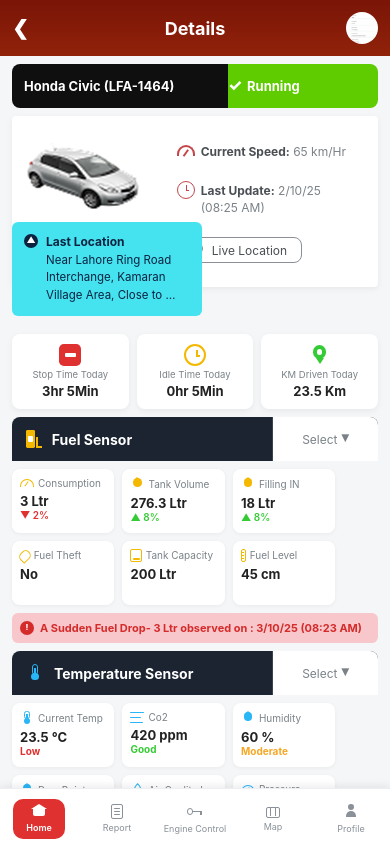
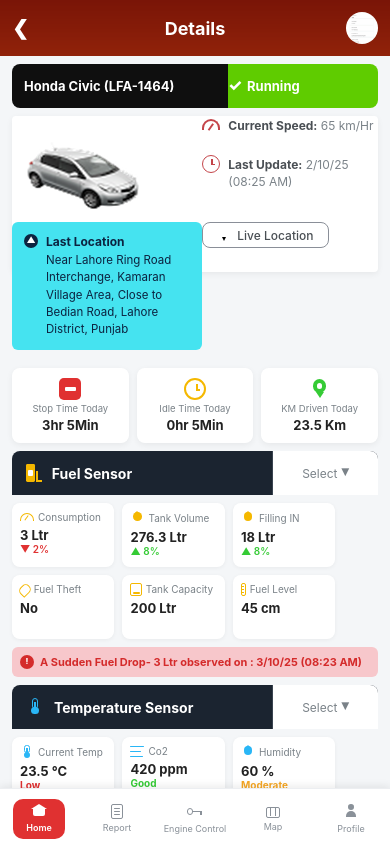
Before and after one commit to devkhizerahmad/connexis-vehicle-tracking-app, a React Native app: screen / in a window 390 px wide. Built offline with nearby package versions, Linux system fonts and the light colour scheme.

Commit message:
refactor: update VehicleInfoCard layout and styling for improved structure and clarity

```diff
--- a/src/screens/details/VehicleInfoCard.tsx
+++ b/src/screens/details/VehicleInfoCard.tsx
@@ -1,5 +1,11 @@
-// VehicleInfoCard.tsx — 45/55 split, van image, brick-red stats, Live Location button,
-// cyan Last-Location overlay that hangs ~1/3 below the card (card overflow visible)
+// VehicleInfoCard.tsx — Fix suite v3 / Fix 1:
+//  • Car image: 115x68 (contain) at left 14, top 27 from card top.
+//  • Vertical chain: 0 -> +27 (car top) -> +68 (car bot 95) -> +22 (cyan top 117)
+//    -> button top 117 -> button bot 147 -> +23 (card bot 170) -> cyan bot ~197 (~27pt hang).
+//  • Cyan box: 56% card width, left flush, radius 6, pad 12, bg #45E3F0, body font 10/15lh in 3 lines.
+//  • Right column: left edge = cyan right (56%) + pad 8, right edge = card right - 8.
+//  • Speed row: MUST fit on 1 line with label 11pt bold #4A4F54, value 11pt regular #7A8288.
+//  • Live Location button: top == cyan top (117), left == right column text start (56% + 8 + 26 = 56% + 34pt).
 import React from 'react';
 import {Image, Pressable, StyleSheet, Text, View} from 'react-native';
 import {ArrowCircle, Clock, Pin, Speedo} from './Icons';
@@ -18,20 +24,25 @@
   onCyanHeight?: (h: number) => void;
 }
 
-const cyanTop = SZ.imgT + SZ.sedanH + SZ.cyanTopGap;
+const cyanTop = SZ.imgT + SZ.sedanH + SZ.cyanTopGap; // 27 + 68 + 22 = 117
 
 export function VehicleInfoCard(p: Props) {
   return (
-    <View style={styles.card}>
-      <View style={{flexDirection: 'row'}}>
-        {/* Left column 45% — van image anchored at (14, 26) */}
-        <View style={{width: `${SZ.leftColPct}%`}}>
-          <Image
-            source={require('../../assets/img_car_sedan.png')}
+    <View style={[styles.card, {minHeight: cyanTop + SZ.btnH + SZ.cardBottomPad}]}>
+      {/* Left: car image anchored at (14, 27) — explicit 115x68 fixed box; card does not clip */}
+      <View
         style={{
           position: 'absolute',
           left: SZ.imgL,
           top: SZ.imgT,
+          width: SZ.sedanW,
+          height: SZ.sedanH,
+          alignItems: 'center',
+          justifyContent: 'center',
+        }}>
+        <Image
+          source={require('../../assets/img_car_sedan.png')}
+          style={{
             width: SZ.sedanW,
             height: SZ.sedanH,
           }}
@@ -39,28 +50,46 @@
         />
       </View>
 
-        {/* Right column 55% — stats + button (defines card height) */}
-        <View style={{width: `${SZ.rightColPct}%`, paddingTop: SZ.imgT, gap: SZ.colGap}}>
+      {/* Right column — left edge at exactly 56% of card width (=203pt), paddingRight: 4 */}
+      <View
+        style={{
+          marginLeft: `${SZ.cyanWpct}%`,
+          paddingLeft: 0,
+          paddingRight: 4,
+          paddingTop: SZ.colTopPad,
+          gap: SZ.colGap,
+        }}>
+        {/* row1 — speed: MUST stay on one line */}
         <View style={{flexDirection: 'row', alignItems: 'center'}}>
           <Speedo color={C.brick} size={18} />
-            <Text numberOfLines={1} style={{flex: 1, marginLeft: 6}}>
-              <Text style={{fontWeight: '700', color: C.grayStrong, fontSize: FS.spLabel}}>{p.speedLabel}</Text>
-              <Text style={{color: C.grayText, fontSize: FS.spValue}}>{p.speed}</Text>
+          <Text numberOfLines={1} style={{flex: 1, marginLeft: 8}}>
+            <Text style={{fontWeight: '700', color: C.grayStrong, fontSize: FS.spLabel, lineHeight: FS.spLh}}>
+              {p.speedLabel}
+            </Text>
+            <Text style={{color: C.grayText, fontSize: FS.spValue, lineHeight: FS.spLh}}>{p.speed}</Text>
           </Text>
         </View>
 
+        {/* row2 — last update: wraps between date and (time) group; line 2 after the icon */}
         <View style={{flexDirection: 'row', alignItems: 'flex-start'}}>
           <Clock color={C.brick} size={18} />
-            <Text numberOfLines={2} style={{flex: 1, marginLeft: 6}}>
-              <Text style={{fontWeight: '700', color: C.grayStrong, fontSize: FS.spLabel}}>{p.updateLabel}</Text>
-              <Text style={{color: C.grayText, fontSize: FS.spValue}}>{p.update}</Text>
+          <Text numberOfLines={2} style={{flex: 1, marginLeft: 8}}>
+            <Text style={{fontWeight: '700', color: C.grayStrong, fontSize: FS.spLabel, lineHeight: FS.spLh}}>
+              {p.updateLabel}
+            </Text>
+            <Text style={{color: C.grayText, fontSize: FS.spValue, lineHeight: FS.spLh}}>{p.update}</Text>
           </Text>
         </View>
+      </View>
 
-          <View style={{alignSelf: 'flex-start'}}>
+      {/* row3 — Live Location: ABSOLUTE at top == cyanTop (117);
+          left = column left (56%) + btnPinGapL(26) == text start */}
+      <View style={{position: 'absolute', left: `${SZ.cyanWpct}%`, top: cyanTop, right: 0}}>
         <Pressable
           onPress={p.onLiveLocation}
           style={{
+            alignSelf: 'flex-start',
+            marginLeft: SZ.btnPinGapL,
             flexDirection: 'row',
             alignItems: 'center',
             gap: 6,
@@ -70,17 +99,12 @@
             borderColor: C.outlineGray,
             borderRadius: R.button,
           }}>
-              <Pin color={C.outlineGray} size={14} />
-              <Text style={{color: C.grayStrong, fontSize: FS.spValue}}>{p.liveLocation}</Text>
+          <Pin color={C.btnPin} size={14} />
+          <Text style={{color: C.grayStrong, fontSize: FS.spValue, fontWeight: '500'}}>{p.liveLocation}</Text>
         </Pressable>
       </View>
-        </View>
-      </View>
 
-      {/* 24pt bottom padding (card stops at Live Location + 24) */}
-      <View style={{height: SZ.cardBottomPad}} />
-
-      {/* CYAN OVERLAY — absolute, hangs below card bottom (card must not clip it) */}
+      {/* CYAN OVERLAY — 56% wide, left-flush, auto height, hangs below card bottom */}
       <View
         pointerEvents="none"
         onLayout={e => p.onCyanHeight?.(e.nativeEvent.layout.height)}
@@ -90,8 +114,8 @@
           <Text style={{fontSize: FS.cyanTitle, fontWeight: '700', color: C.cyanText}}>
             {p.lastLocationLabel}
           </Text>
+          {/* no numberOfLines -> full address, 3 lines, no ellipsis */}
           <Text
-            numberOfLines={3}
             style={{fontSize: FS.cyanBody, color: C.cyanText, lineHeight: FS.cyanBodyLh, marginTop: 3}}>
             {p.location}
           </Text>
@@ -110,7 +134,7 @@
     shadowRadius: 6,
     shadowOffset: {width: 0, height: 2},
     elevation: 2,
-    /* no overflow:sitenote — children may paint outside bounds */
+    /* no overflow:hidden — cyan box paints below card bottom */
   },
   cyanBox: {
     position: 'absolute',
```
Lines whose indentation alone changed are shown as unchanged.
